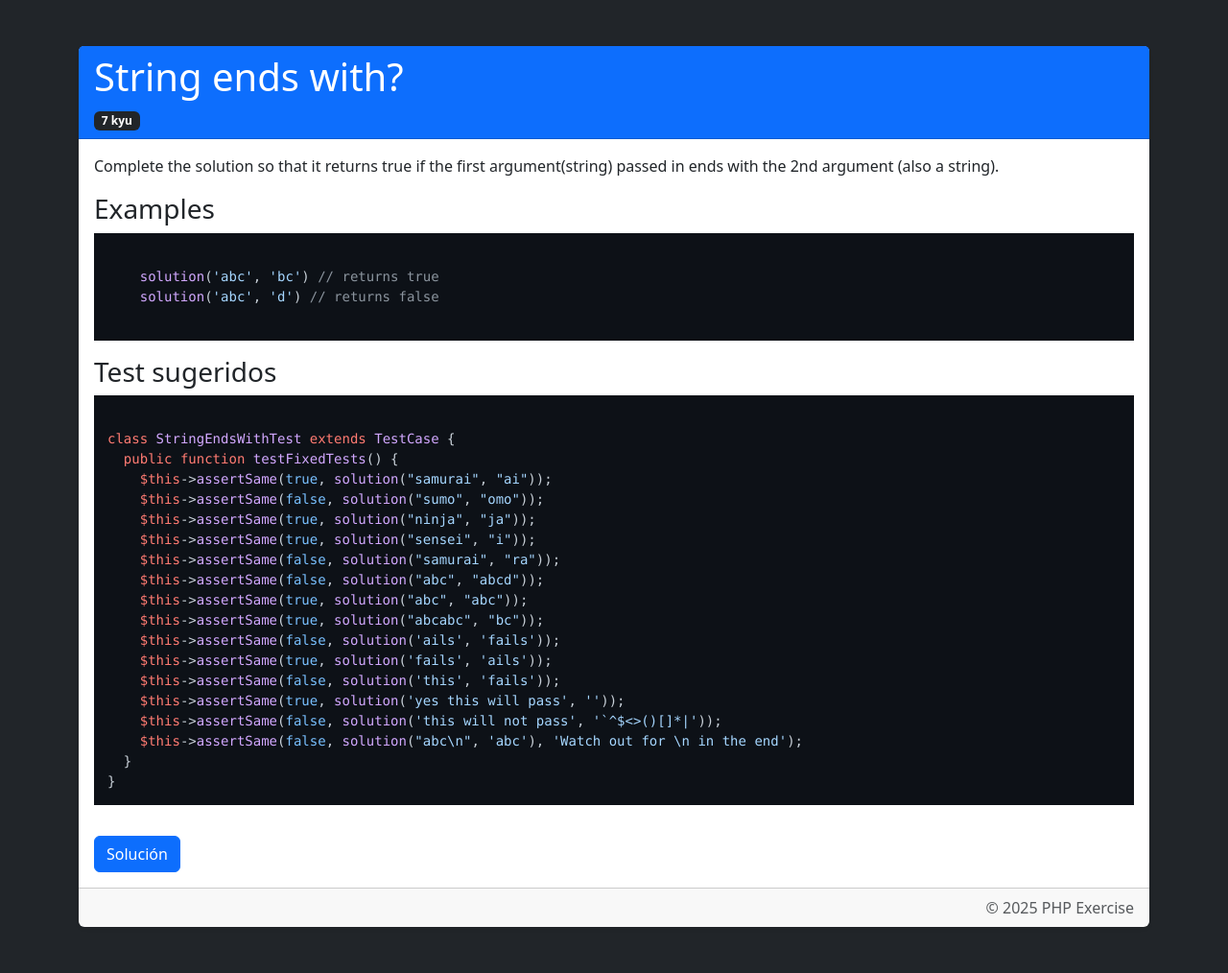
After one commit to soriacarlos/codewars-exercise, a PHP site: page /practice_01/index.html in a window 1280 px wide. The commit adds this page. Shown: the whole page at 96% size. Run offline with PHP 8.4, Linux system fonts and the light colour scheme; some libraries are stand-ins or nearby versions.

Commit message:
Renombra clase y añade archivo de ejemplo HTML
Renombra la clase `StringsEndsWith` a `StringEndsWith` para corregir el nombre y actualizar las referencias en pruebas existentes. Además, se incluye un archivo HTML con ejemplos y explicación para facilitar la comprensión del ejercicio.

```diff
--- a/src/practice_01/StringsEndsWith.php
+++ b/src/practice_01/StringEndsWith.php
@@ -2,7 +2,7 @@
 
 namespace Fox\Practice\practice_01;
 
-class StringsEndsWith
+class StringEndsWith
 {
     /**
      * Método para comparar terminación de strings según cantidad de caracteres
--- /dev/null
+++ b/src/practice_01/index.html
@@ -0,0 +1,111 @@
+<!doctype html>
+<html lang="en">
+<head>
+    <meta charset="utf-8">
+    <meta name="viewport" content="width=device-width, initial-scale=1">
+    <title>String ends with?</title>
+    <!-- Bootstrap CSS -->
+    <link href="https://cdn.jsdelivr.net/npm/bootstrap@5.3.3/dist/css/bootstrap.min.css" rel="stylesheet">
+    <!-- Highlight.js CSS -->
+    <link href="https://cdnjs.cloudflare.com/ajax/libs/highlight.js/11.8.0/styles/github-dark.min.css" rel="stylesheet">
+    <!-- Highlight.js JS -->
+    <script src="https://cdnjs.cloudflare.com/ajax/libs/highlight.js/11.8.0/highlight.min.js"></script>
+    <script>
+        hljs.highlightAll(); // Inicializa el resaltado de código
+    </script>
+</head>
+<body class="bg-dark text-light">
+
+<div class="container my-5">
+    <div class="card shadow-sm border-0">
+        <div class="card-header bg-primary text-white">
+            <h1>String ends with?</h1>
+            <span class="badge bg-dark text-white">7 kyu</span>
+        </div>
+        <div class="card-body">
+            <p>Complete the solution so that it returns true if the first argument(string) passed in ends with the 2nd argument (also a string).</p>
+            <h3>Examples</h3>
+<pre><code class="language-php">
+    solution('abc', 'bc') // returns true
+    solution('abc', 'd') // returns false
+
+</code></pre>
+<h3>Test sugeridos</h3>
+    <pre><code class="language-php">
+class StringEndsWithTest extends TestCase {
+  public function testFixedTests() {
+    $this->assertSame(true, solution("samurai", "ai"));
+    $this->assertSame(false, solution("sumo", "omo"));
+    $this->assertSame(true, solution("ninja", "ja"));
+    $this->assertSame(true, solution("sensei", "i"));
+    $this->assertSame(false, solution("samurai", "ra"));
+    $this->assertSame(false, solution("abc", "abcd"));
+    $this->assertSame(true, solution("abc", "abc"));
+    $this->assertSame(true, solution("abcabc", "bc"));
+    $this->assertSame(false, solution('ails', 'fails'));
+    $this->assertSame(true, solution('fails', 'ails'));
+    $this->assertSame(false, solution('this', 'fails'));
+    $this->assertSame(true, solution('yes this will pass', ''));
+    $this->assertSame(false, solution('this will not pass', '`^$<>()[]*|'));
+    $this->assertSame(false, solution("abc\n", 'abc'), 'Watch out for \n in the end');
+  }
+}</code></pre>
+            <!-- Desplegable "Solución" -->
+            <button class="btn btn-primary mt-3" type="button" data-bs-toggle="collapse" data-bs-target="#solution" aria-expanded="false" aria-controls="solution">
+                Solución
+            </button>
+            <div class="collapse mt-3" id="solution">
+                <div class="card card-body bg-light text-dark">
+<h3>Resolución:</h3>
+<pre><code class="language-php">
+public function solution($string, $ending): bool
+{
+    // En caso de ser un string vacío, siempre retornará true
+    if ($ending === '') return true;
+
+    return substr($string, -strlen($ending)) === $ending;
+}
+</code></pre>
+<h3>Tests</h3>
+<pre><code class="language-php">
+use Fox\Practice\practice_01\StringEndsWith;
+
+class StringEndsWithTest extends TestCase
+{
+    public function testFixedTests()
+    {
+        // Instancia de clase para obtener método solution
+        $stringsEndsWith = new StringEndsWith();
+
+        $this->assertSame(true, $stringsEndsWith->solution("samurai", "ai"));
+        $this->assertSame(false, $stringsEndsWith->solution("sumo", "omo"));
+        $this->assertSame(true, $stringsEndsWith->solution("ninja", "ja"));
+        $this->assertSame(true, $stringsEndsWith->solution("sensei", "i"));
+        $this->assertSame(false, $stringsEndsWith->solution("samurai", "ra"));
+        $this->assertSame(false, $stringsEndsWith->solution("abc", "abcd"));
+        $this->assertSame(true, $stringsEndsWith->solution("abc", "abc"));
+        $this->assertSame(true, $stringsEndsWith->solution("abcabc", "bc"));
+        $this->assertSame(false, $stringsEndsWith->solution('ails', 'fails'));
+        $this->assertSame(true, $stringsEndsWith->solution('fails', 'ails'));
+        $this->assertSame(false, $stringsEndsWith->solution('this', 'fails'));
+        $this->assertSame(true, $stringsEndsWith->solution('yes this will pass', ''));
+        $this->assertSame(false, $stringsEndsWith->solution('this will not pass', '`^$<>()[]*|'));
+        $this->assertSame(false, $stringsEndsWith->solution("abc\n", 'abc'), 'Watch out for \n in the end');
+    }
+}
+</code></pre>
+                </div>
+            </div>
+        </div>
+
+
+        <div class="card-footer text-muted text-end">
+            © 2025 PHP Exercise
+        </div>
+    </div>
+</div>
+
+<!-- Bootstrap JavaScript -->
+<script src="https://cdn.jsdelivr.net/npm/bootstrap@5.3.3/dist/js/bootstrap.bundle.min.js"></script>
+</body>
+</html>
```
Also changed, not shown: src/tests/StringEndsWithTest.php (+2 -2 lines).
